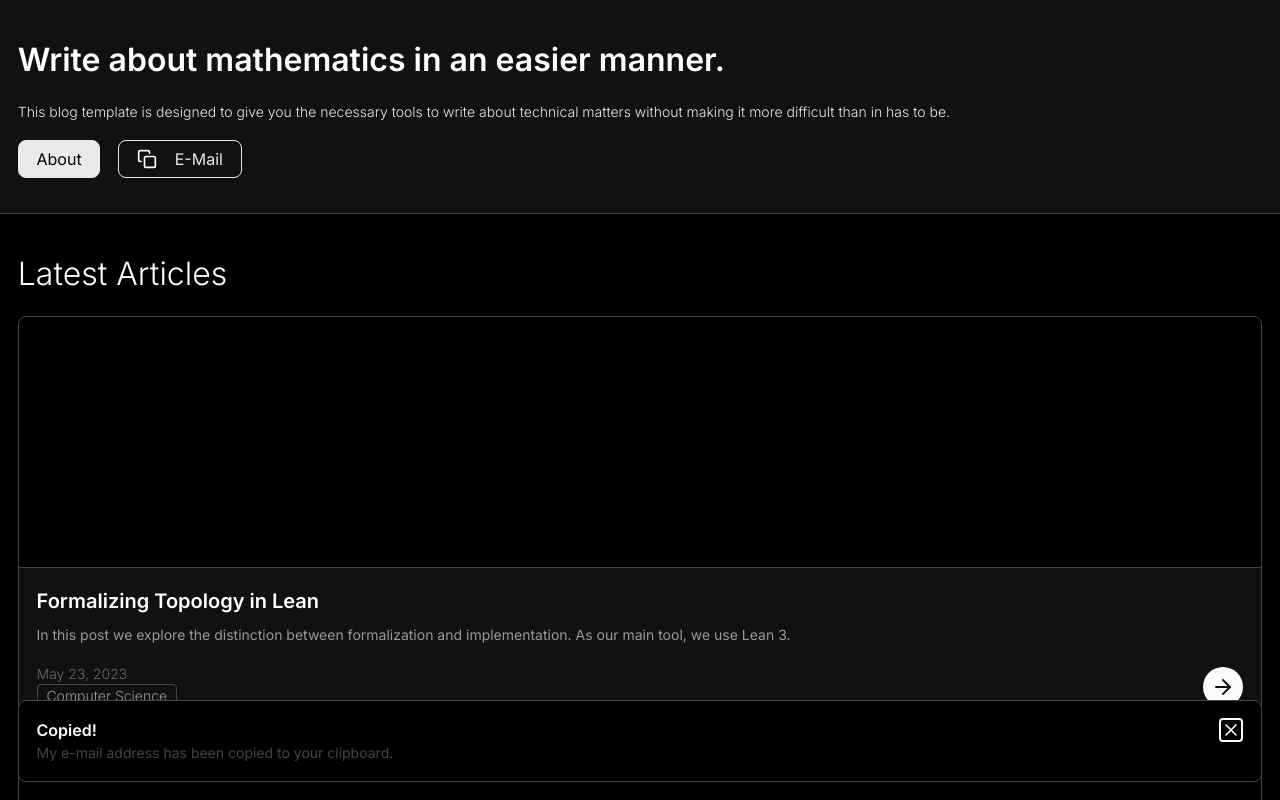
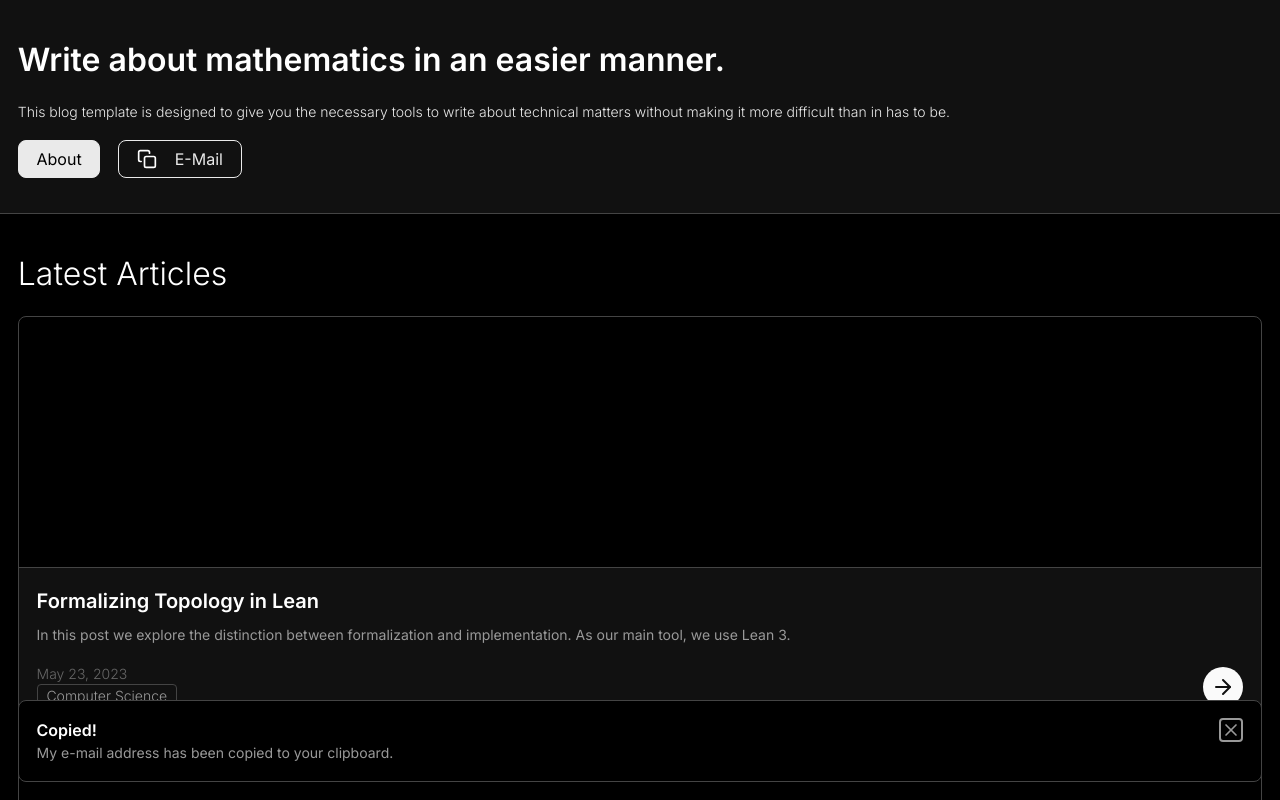
Before and after one commit to MiltMont/Functorial, a Next.js app: page / in a window 1280 px wide. Both pictures are taken after a click on the button "E-Mail". Shown: the top 800 px of the page. Built offline with nearby package versions, Linux system fonts and the light colour scheme.

Commit message:
Refactored Toast Component, still need to add variants

```diff
--- /dev/null
+++ b/components/Toast/css.ts
@@ -0,0 +1,50 @@
+import styled from "styled-components";
+import theme from "../../styles/Theme";
+import * as ToastComponent from "@radix-ui/react-toast";
+
+export const S = {
+  Root: styled(ToastComponent.Root)`
+    background-color: ${theme.colors.background};
+    color: ${theme.colors.foreground};
+    padding: ${theme.space[1]};
+    margin: ${theme.space[1]};
+    border-radius: ${theme.borderRadius[2]};
+    border: 1px solid ${theme.colors.accent3};
+    display: grid;
+    grid-template-areas: "title action" "description action";
+    grid-template-columns: auto max-content;
+    column-gap: ${theme.space[1]};
+    align-items: center;
+  `,
+  Viewport: styled(ToastComponent.Viewport)`
+    display: flex;
+    flex-direction: column;
+    width: 100%;
+    padding: 0;
+
+    position: fixed;
+    bottom: 0;
+    left: 0;
+
+    font-size: ${theme.fontSize[2]};
+    list-style: none;
+    outline: none;
+    max-width: 100vw;
+  `,
+
+  Title: styled(ToastComponent.Title)`
+    grid-area: title;
+    font-weight: ${theme.fontWeight[4]};
+    font-size: ${theme.fontSize[3]};
+  `,
+
+  Description: styled(ToastComponent.Description)`
+    grid-area: description;
+    color: ${theme.colors.accent6};
+    font-size: ${theme.fontSize[2]};
+  `,
+
+  Action: styled(ToastComponent.Action)`
+    grid-area: action;
+  `,
+};
--- /dev/null
+++ b/components/Toast/index.tsx
@@ -0,0 +1,67 @@
+import { S } from "./css";
+import { useState, FC } from "react";
+import theme from "../../styles/Theme";
+import Icon from "../utils/Icon";
+import Button from "../Button";
+
+export type Props = {
+  title: string;
+  description?: string;
+  children?: React.ReactNode;
+  variant?: "standard" | "success" | "warning" | "error";
+  fill?: "fill" | "outline";
+  altText: string;
+  onClick?: () => void;
+  action?: "close" | "none";
+};
+
+const Toast: FC<Props> = ({
+  title = "Notification",
+  description,
+  children,
+  variant = "standard",
+  fill = "fill",
+  altText = "Notification",
+  onClick,
+  action = "none",
+}) => {
+  const [open, setOpen] = useState(false);
+
+  return (
+    <>
+      <Button
+        onClick={() => {
+          setOpen(true);
+          onClick();
+        }}
+        variant={variant}
+        fill={fill}
+      >
+        {children}
+      </Button>
+
+      <S.Root open={open} onOpenChange={setOpen}>
+        <S.Title>{title}</S.Title>
+        <S.Description asChild>
+          {description && <p>{description}</p>}
+        </S.Description>
+        {action === "close" && (
+          <S.Action altText={altText} asChild>
+            <button
+              style={{
+                all: "unset",
+                border: `2px solid ${theme.colors.accent6}`,
+                borderRadius: theme.borderRadius[1],
+              }}
+            >
+              <Icon icon="close" color={theme.colors.accent6} size={20} />
+            </button>
+          </S.Action>
+        )}
+      </S.Root>
+      <S.Viewport />
+    </>
+  );
+};
+
+export default Toast;
--- a/components/utils/Toast.tsx
+++ /dev/null
@@ -1,116 +0,0 @@
-import * as ToastComponent from "@radix-ui/react-toast";
-import { useState, FC } from "react";
-import theme from "../../styles/Theme";
-import Icon from "./Icon";
-import Button from "../Button";
-
-type Props = {
-  title: string;
-  description?: string;
-  children?: React.ReactNode;
-  variant?: "standard" | "success" | "warning" | "error";
-  fill?: "fill" | "outline";
-  onClick?: () => void;
-};
-
-const Toast: FC<Props> = ({
-  title = "Notification",
-  description,
-  children,
-  variant = "standard",
-  fill = "fill",
-  onClick,
-}) => {
-  const [open, setOpen] = useState(false);
-
-  return (
-    <>
-      <Button
-        onClick={() => {
-          setOpen(true);
-          onClick();
-        }}
-        variant={variant}
-        fill={fill}
-      >
-        {children}
-      </Button>
-
-      <ToastComponent.Root
-        style={{
-          backgroundColor: theme.colors.background,
-          color: theme.colors.foreground,
-          padding: theme.space[1],
-
-          margin: theme.space[1],
-          borderRadius: theme.borderRadius[2],
-          border: `1px solid ${theme.colors.accent3}`,
-          display: "grid",
-          gridTemplateAreas: ` 'title action' 'description action'`,
-          gridTemplateColumns: "auto max-content",
-          columnGap: theme.space[1],
-          alignItems: "center",
-        }}
-        open={open}
-        onOpenChange={setOpen}
-      >
-        <ToastComponent.Title
-          style={{
-            gridArea: "title",
-            fontWeight: theme.fontWeight[4],
-            fontSize: theme.fontSize[3],
-          }}
-          className="ToastTitle"
-        >
-          {title}
-        </ToastComponent.Title>
-        <ToastComponent.Description
-          style={{
-            gridArea: "description",
-            color: theme.colors.accent3,
-            fontSize: theme.fontSize[2],
-          }}
-          asChild
-        >
-          {description && <p>{description}</p>}
-        </ToastComponent.Description>
-        <ToastComponent.Action
-          style={{ gridArea: "action" }}
-          asChild
-          altText="Goto schedule to undo"
-        >
-          <button
-            style={{
-              all: "unset",
-              border: `2px solid ${theme.colors.foreground}`,
-              borderRadius: theme.borderRadius[1],
-            }}
-          >
-            <Icon icon="close" color={theme.colors.foreground} size={20} />
-          </button>
-        </ToastComponent.Action>
-      </ToastComponent.Root>
-      <ToastComponent.Viewport
-        className="ToastViewport"
-        style={{
-          display: "flex",
-          flexDirection: "column",
-          width: "100%",
-          padding: "0",
-
-          position: "fixed",
-          bottom: 0,
-          right: 0,
-
-          fontSize: theme.fontSize[2],
-
-          listStyle: "none",
-          outline: "none",
-          maxWidth: "100vw",
-        }}
-      />
-    </>
-  );
-};
-
-export default Toast;
--- a/pages/index.tsx
+++ b/pages/index.tsx
@@ -9,7 +9,7 @@ import Spacer from "../components/utils/Spacer";
 import { Articles } from "../utils/dummyArticle";
 import { Lectures } from "../utils/dummyLecture";
 import Text from "../components/utils/Text";
-import Toast from "../components/utils/Toast";
+import Toast from "../components/Toast";
 import Icon from "../components/utils/Icon";
 
 export default function Home() {
@@ -43,6 +43,8 @@ export default function Home() {
             description="My e-mail address has been copied to your clipboard."
             fill="outline"
             onClick={() => navigator.clipboard.writeText("miltgonmont@pm.me")}
+            altText="Copy my e-mail address to your clipboard."
+            action="close"
           >
             <Icon icon="copy" />
             E-Mail
```
Also changed, not shown: 1 other file (tests, documents, lock files or other folders).
